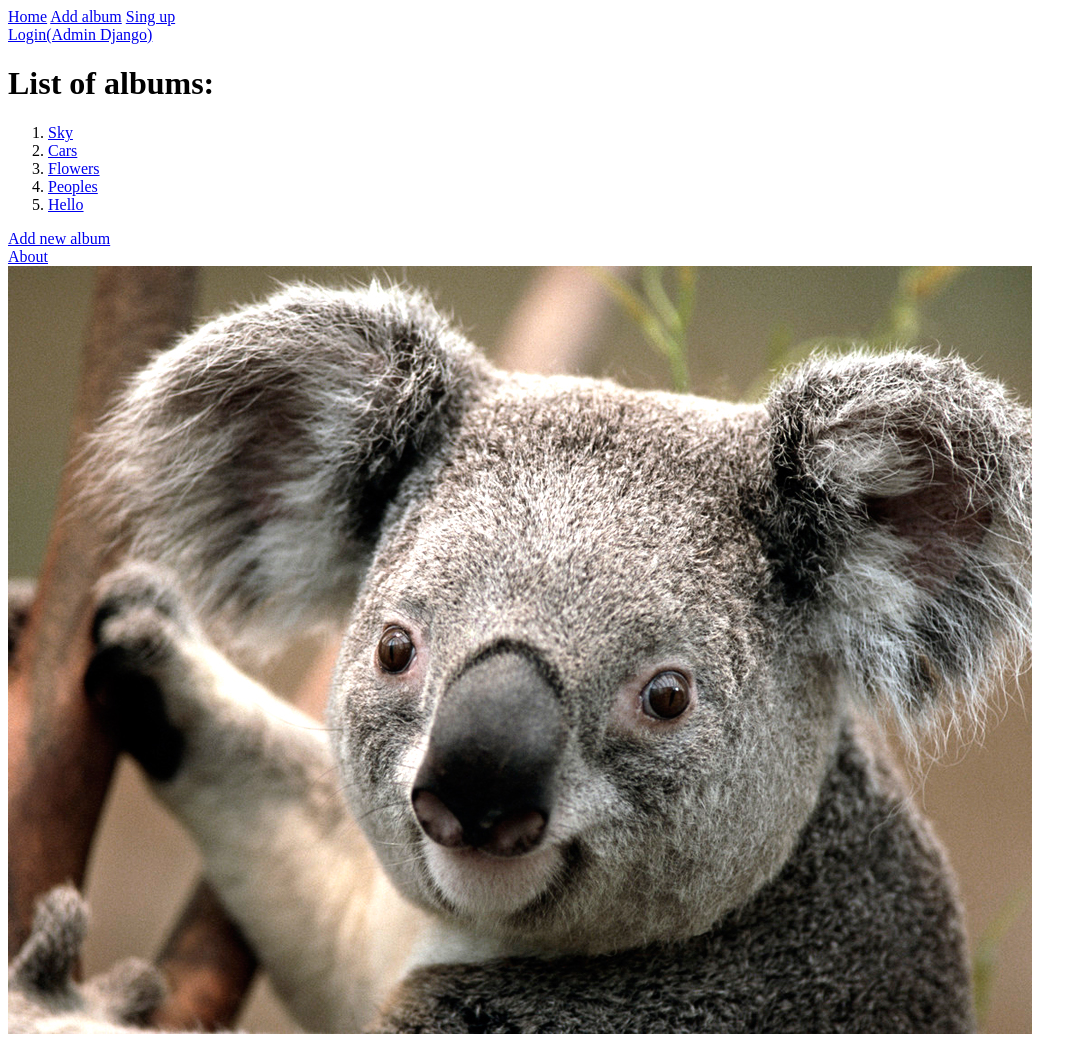
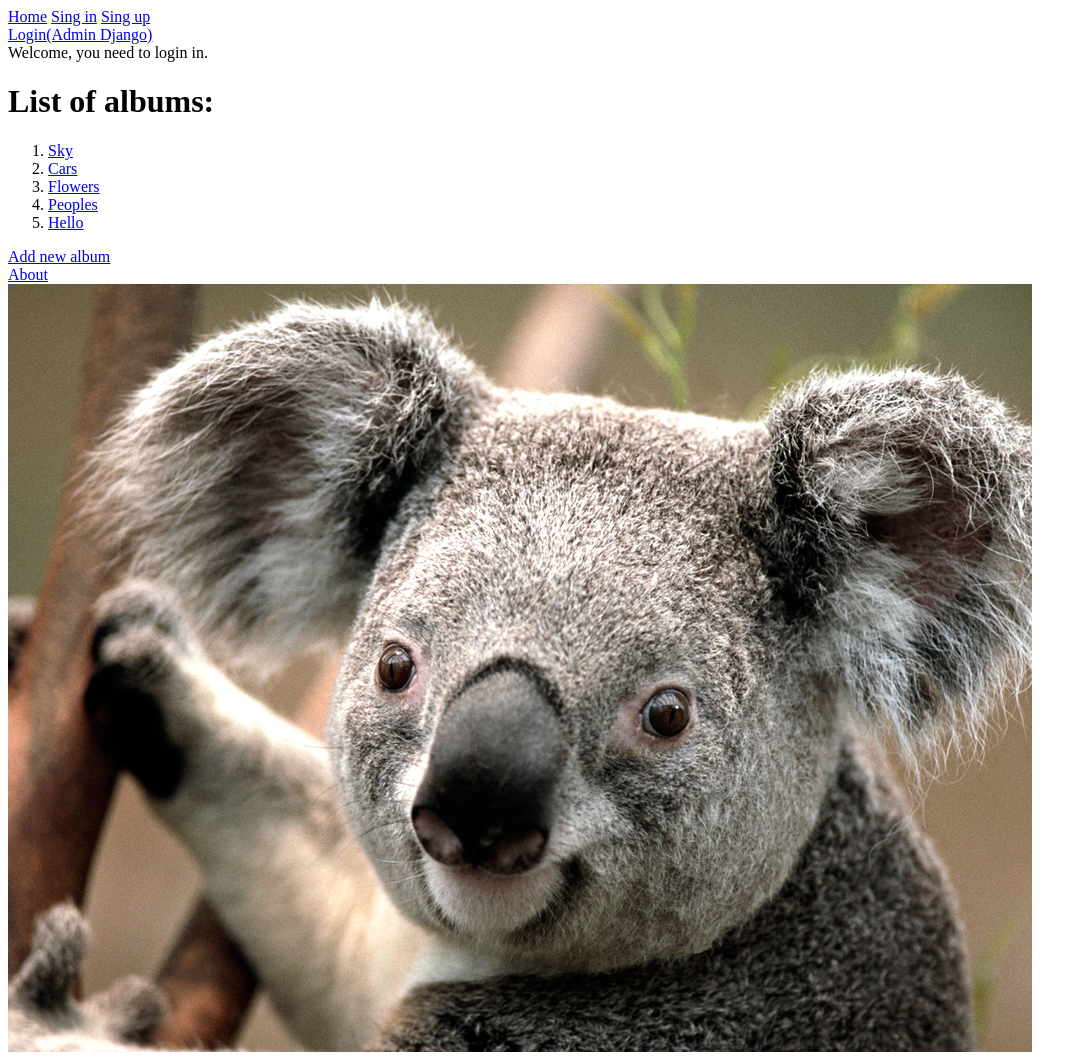
Before and after one commit to immorality/almost-gallery, a Django app: page / in a window 1280 px wide. Shown: the whole page, without its empty margins (0-1087 px from the left). Before the commit the page ends 1034 px from the top, so only its background shows below. Run offline with Django 3.2, Linux system fonts and the light colour scheme; data comes from the database, SQL or seed files in the repository; both versions use the stored data as it was after the commit.

Commit message:
add login and logout

```diff
--- a/almostGallery/settings.py
+++ b/almostGallery/settings.py
@@ -108,6 +108,7 @@ AUTH_PASSWORD_VALIDATORS = [
     },
 ]
 
+LOGIN_URL = '/gallery/login/'
 
 # Internationalization
 # https://docs.djangoproject.com/en/1.10/topics/i18n/
--- a/gallery/urls.py
+++ b/gallery/urls.py
@@ -12,5 +12,6 @@ urlpatterns = [
     url(r'^album/(?P<album_name_slug>[\w\-]+)/add_photo/$', views.add_photo, name='add_photo'),
     url(r'^album/(?P<album_name_slug>[\w\-]+)/$', views.photos, name='album'),
     url(r'^register/$', views.register, name='register'),
-    #url(r'^login/$', views.login, name='login'),
+    url(r'^login/$', views.user_login, name='login'),
+    url(r'^logout/$', views.user_logout, name='logout'),
 ]
--- a/gallery/views.py
+++ b/gallery/views.py
@@ -1,4 +1,5 @@
-from django.contrib.auth import authenticate, login
+from django.contrib.auth import authenticate, login, logout
+from django.contrib.auth.decorators import login_required
 from django.http import HttpResponseRedirect
 from django.shortcuts import render, get_object_or_404
 from gallery.models import Album, Photo
@@ -116,3 +117,20 @@ def user_login(request):
                 login(request,
                       user)
                 return HttpResponseRedirect(reverse('gallery:index'))
+            else:
+                return HttpResponse('Your account is disabled.')
+        else:
+            print "Invalid login details: {0}, {1}".format(username, password)
+            return HttpResponse("Incorrect username or password.")
+    else:
+        return render(request, 'gallery/login.html', {})
+
+@login_required
+def restricted(request):
+    return HttpResponse("You see this, because you're logined in.")
+
+
+@login_required
+def user_logout(request):
+    logout(request)
+    return HttpResponseRedirect(reverse('gallery:index'))
--- a/templates/gallery/base.html
+++ b/templates/gallery/base.html
@@ -8,8 +8,13 @@
 <body>
     <div>
         <a href="{% url 'gallery:index' %}">Home</a>
+        {% if user.is_authenticated %}
         <a href="{% url 'gallery:add_album' %}">Add album</a>
+        <a href="{% url 'gallery:logout' %}">Logout</a>
+        {% else %}
+        <a href="{% url 'gallery:login' %}">Sing in</a>
         <a href="{% url 'gallery:register' %}">Sing up</a>
+        {% endif %}
     </div>
     <div>
     {% block body_block %}
--- a/templates/gallery/index.html
+++ b/templates/gallery/index.html
@@ -12,6 +12,13 @@
 <body>
 {% block body_block %}
 <a href="/admin">Login(Admin Django)</a>
+<br />
+{% if user.is_authenticated %}
+    Hello, {{user.username}}
+{% else %}
+    Welcome, you need to login in.
+{% endif %}
+<br />
 <h1>List of albums: </h1>
 <div>
     <ol type="1">
--- a/templates/gallery/register.html
+++ b/templates/gallery/register.html
@@ -1,5 +1,5 @@
 {% extends 'gallery/base.html' %}
-{% load static %}
+{% load staticfiles %}
 
 {% block body_block %}
     <h1>Registration</h1>
```
Also changed, not shown: templates/gallery/login.html (added, +14 -0 lines), db.sqlite3.
